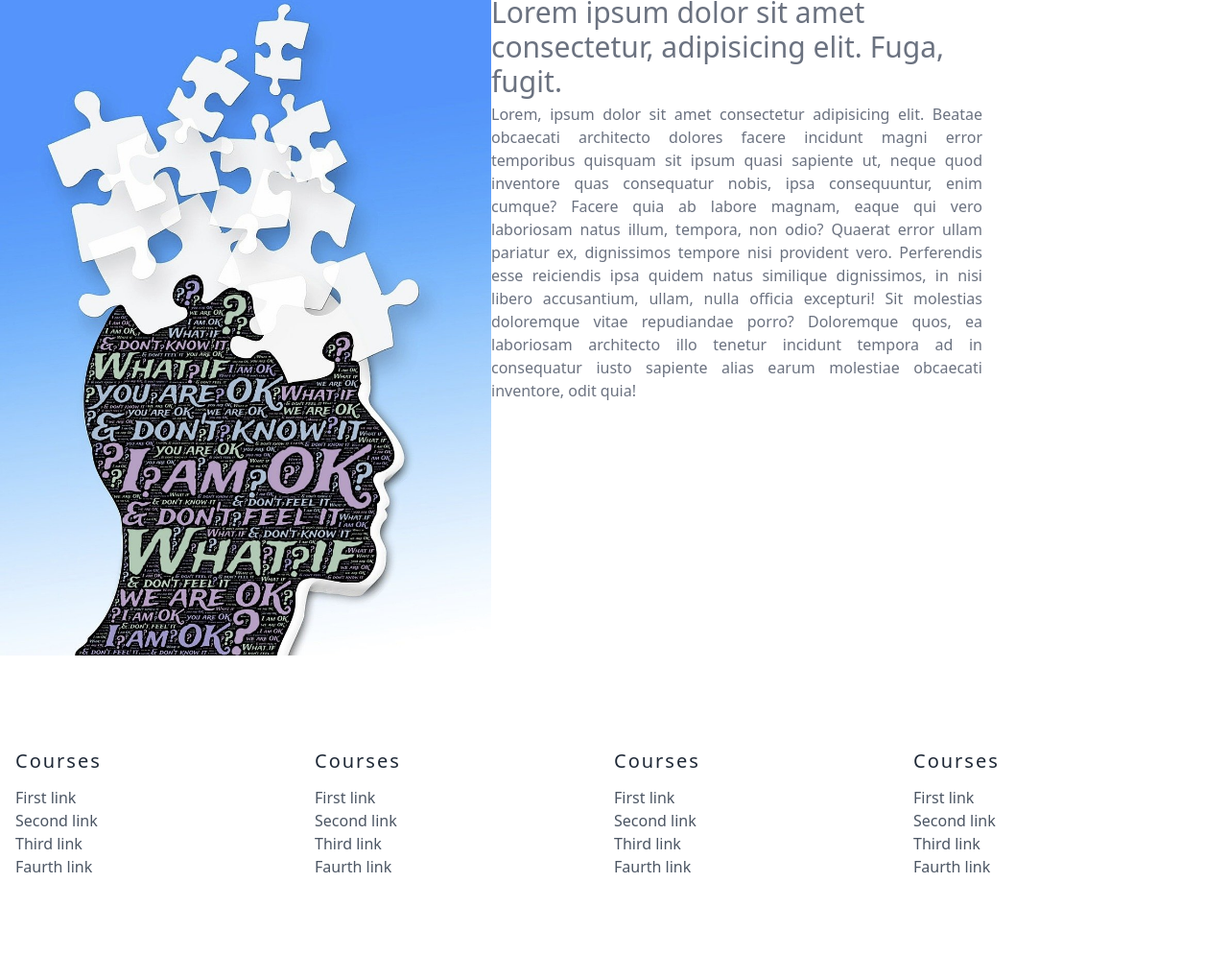
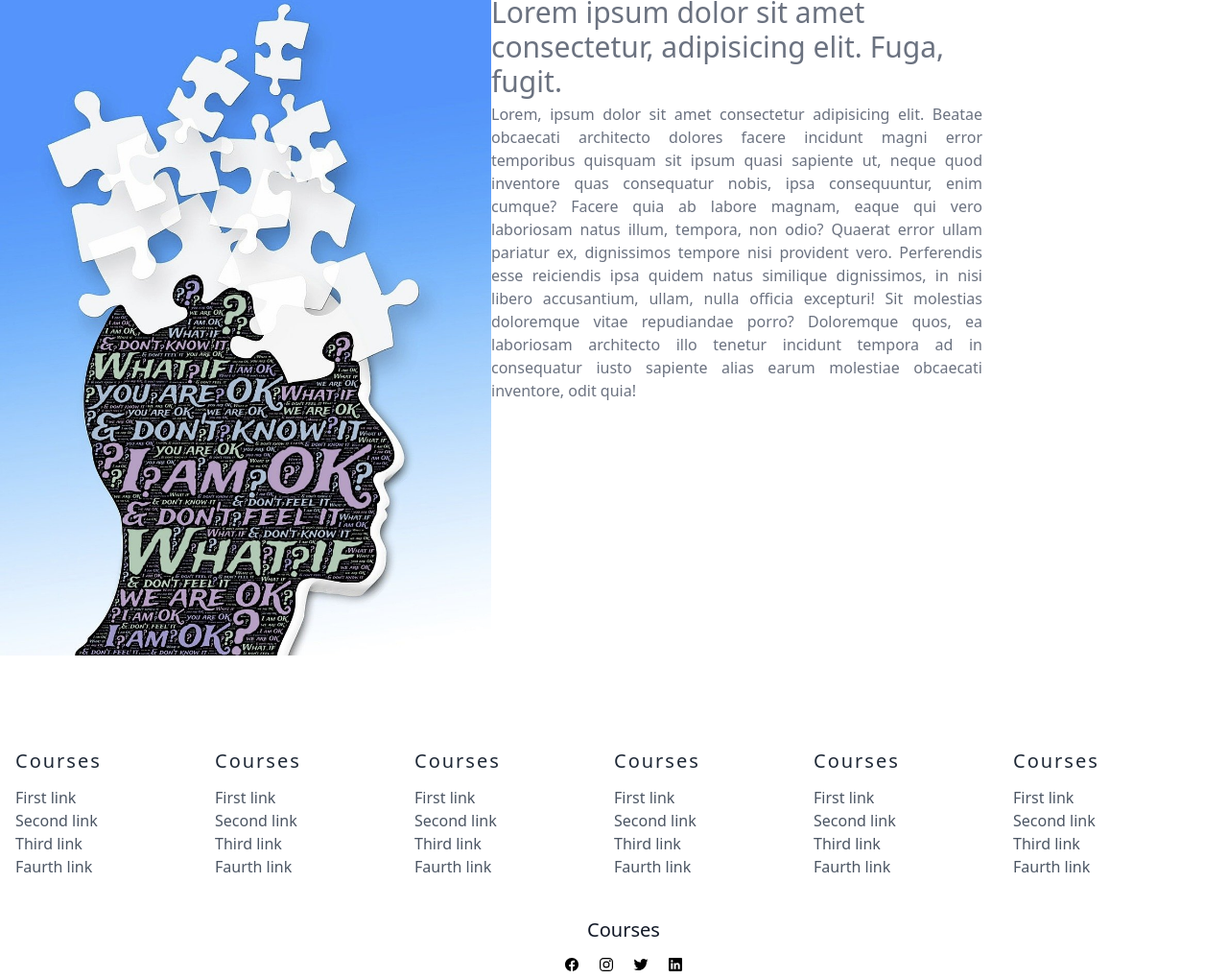
Before and after one commit to MrLeoufff/Tailwind-Project, a website: page index.html in a window 1280 px wide. Shown: the part 1994-3013 px from the top of the page at 96% size. Before the commit the page ends 2949 px from the top, so only its background shows below. Drawn offline with nearby package versions, Linux system fonts and the light colour scheme.

Commit message:
first project Tailwind

```diff
--- a/index.html
+++ b/index.html
@@ -267,7 +267,7 @@
     <footer>
       <div class="container">
         <div class="flex flex-wrap md:text-left text-center mx-4">
-          <div class="lg:w-1/4">
+          <div class="lg:w-1/6 w-full md:w-1/2">
             <h2 class="text-gray-800 tracking-widest text-xl mb-3">Courses</h2>
             <ul class="list-none mb-10">
               <li>
@@ -292,7 +292,7 @@
               </li>
             </ul>
           </div>
-          <div class="lg:w-1/4">
+          <div class="lg:w-1/6 w-full md:w-1/2">
             <h2 class="text-gray-800 tracking-widest text-xl mb-3">Courses</h2>
             <ul class="list-none mb-10">
               <li>
@@ -317,7 +317,7 @@
               </li>
             </ul>
           </div>
-          <div class="lg:w-1/4">
+          <div class="lg:w-1/6 w-full md:w-1/2">
             <h2 class="text-gray-800 tracking-widest text-xl mb-3">Courses</h2>
             <ul class="list-none mb-10">
               <li>
@@ -342,7 +342,57 @@
               </li>
             </ul>
           </div>
-          <div class="lg:w-1/4">
+          <div class="lg:w-1/6 w-full md:w-1/2">
+            <h2 class="text-gray-800 tracking-widest text-xl mb-3">Courses</h2>
+            <ul class="list-none mb-10">
+              <li>
+                <a class="text-gray-600 hover:text-gray-800" href=""
+                  >First link</a
+                >
+              </li>
+              <li>
+                <a class="text-gray-600 hover:text-gray-800" href=""
+                  >Second link</a
+                >
+              </li>
+              <li>
+                <a class="text-gray-600 hover:text-gray-800" href=""
+                  >Third link</a
+                >
+              </li>
+              <li>
+                <a class="text-gray-600 hover:text-gray-800" href=""
+                  >Faurth link</a
+                >
+              </li>
+            </ul>
+          </div>
+          <div class="lg:w-1/6 w-full md:w-1/2">
+            <h2 class="text-gray-800 tracking-widest text-xl mb-3">Courses</h2>
+            <ul class="list-none mb-10">
+              <li>
+                <a class="text-gray-600 hover:text-gray-800" href=""
+                  >First link</a
+                >
+              </li>
+              <li>
+                <a class="text-gray-600 hover:text-gray-800" href=""
+                  >Second link</a
+                >
+              </li>
+              <li>
+                <a class="text-gray-600 hover:text-gray-800" href=""
+                  >Third link</a
+                >
+              </li>
+              <li>
+                <a class="text-gray-600 hover:text-gray-800" href=""
+                  >Faurth link</a
+                >
+              </li>
+            </ul>
+          </div>
+          <div class="lg:w-1/6 w-full md:w-1/2">
             <h2 class="text-gray-800 tracking-widest text-xl mb-3">Courses</h2>
             <ul class="list-none mb-10">
               <li>
@@ -369,6 +419,15 @@
           </div>
         </div>
       </div>
+      <span class="text-center">
+        <h2 class="text-gray-900 text-xl mb-3 ml-5">Courses</h2>
+        <ul class="flex space-x-5 ml-5 justify-center">
+          <li><ion-icon name="logo-facebook"></ion-icon></li>
+          <li><ion-icon name="logo-instagram"></ion-icon></li>
+          <li><ion-icon name="logo-twitter"></ion-icon></li>
+          <li><ion-icon name="logo-linkedin"></ion-icon></li>
+        </ul>
+      </span>
     </footer>
     <script>
       function sidebar(e) {
```
Also changed, not shown: dist/style.css.
